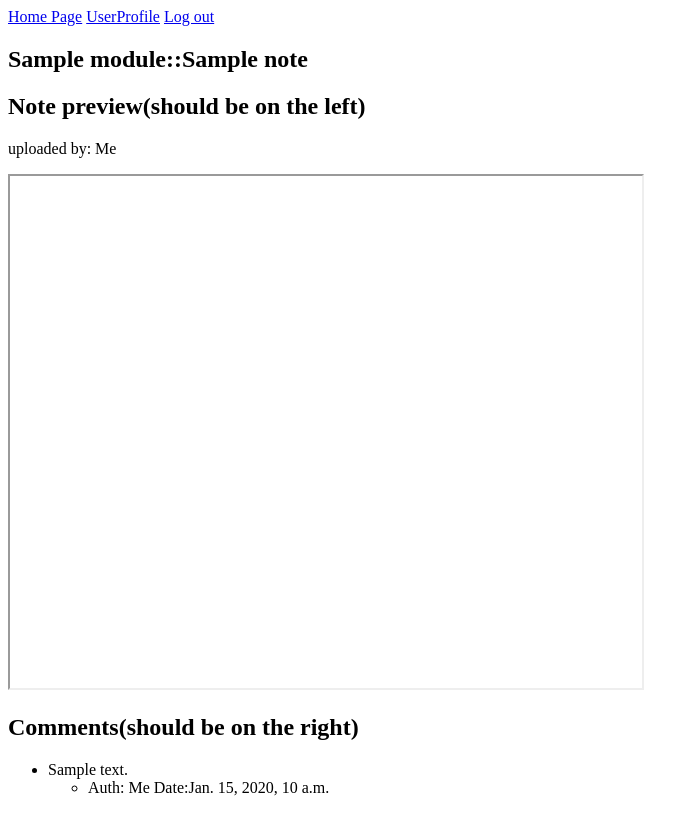
After one commit to ooogood/Senpai_ITechProject, a Django app: page /senpai/note/1 in a window 1280 px wide. The commit adds this page. Shown: the whole page, without its empty margins (0-699 px from the left). Run offline with Django 3.2, Linux system fonts and the light colour scheme; a user stored in the database is signed in; tables that the repository leaves empty hold one stand-in row (values such as "Sample post").

Commit message:
module page, note page version 1

```diff
--- a/senpai/models.py
+++ b/senpai/models.py
@@ -36,7 +36,7 @@ class Note(models.Model):
     date = models.DateTimeField(auto_now=True)
     likes = models.IntegerField(default=0)
     # file can be blank for testing for now
-    file = models.FileField(upload_to='pdf', blank=True)
+    file = models.FileField(upload_to='notes', blank=True)
     def __str__(self):
         return self.title
 
--- a/senpai/templatetags/senpai_template_tags.py
+++ b/senpai/templatetags/senpai_template_tags.py
@@ -6,3 +6,6 @@ register = template.Library()
 @register.filter
 def get_dict_item(dic, key):
 	return dic.get( key )
+@register.filter
+def get_username(user):
+	return user.username
--- a/senpai/urls.py
+++ b/senpai/urls.py
@@ -6,6 +6,10 @@ app_name = 'senpai'
 urlpatterns = [
     # home page
     path('', views.home, name='home'),
+    # module page
+    path('module/<slug:module_name_slug>/', views.show_module, name='show_module'),
+    # note page
+    path('note/<int:note_id>', views.show_note, name='show_note'),
     # user - my note
     path('mynote/<int:mynote_page_id>/', views.mynote, name='mynote'),
     path('mynote/', views.mynote, name='mynote'),
--- a/senpai/views.py
+++ b/senpai/views.py
@@ -44,7 +44,41 @@ def home(request):
 		context_dict['other_modules'] = None
 	response = render( request, 'senpai/home.html', context=context_dict)
 	return response
-
+# module page
+@login_required
+def show_module(request, module_name_slug):
+	context_dict = {}
+	note_dict = {}
+	try:
+		module = Module.objects.get(slug=module_name_slug)
+		notes = Note.objects.filter(module=module)
+		context_dict['module'] = module
+		context_dict['notes'] = notes
+		context_dict['all_modules'] = Module.objects.all()
+		# calculate comment count for each note
+		for note in notes:
+			cnt = Comment.objects.filter(note=note).count()
+			note_dict[ note.title ] = cnt
+		context_dict['note_dict'] = note_dict
+	except Module.DoesNotExist:
+		context_dict['module'] = None
+		context_dict['notes'] = None
+		context_dict['all_modules'] = None
+		context_dict['note_dict'] = None
+	return render(request, 'senpai/module.html', context=context_dict)
+# note page
+@login_required
+def show_note(request, note_id):
+	context_dict = {}
+	try:
+		context_dict['note'] = Note.objects.get(id=note_id)
+		context_dict['module'] = context_dict['note'].module
+		context_dict['comments'] = Comment.objects.filter(note=context_dict['note'])
+	except Note.DoesNotExist:
+		context_dict['module'] = None
+		context_dict['note'] = None
+		context_dict['comments'] = None
+	return render(request, 'senpai/note.html', context=context_dict)
 # user - my note
 @login_required
 def mynote(request,mynote_page_id=1):
--- a/senpai_itech_project/settings.py
+++ b/senpai_itech_project/settings.py
@@ -15,6 +15,8 @@ import os
 # Build paths inside the project like this: os.path.join(BASE_DIR, ...)
 BASE_DIR = os.path.dirname(os.path.dirname(os.path.abspath(__file__)))
 TEMPLATE_DIR = os.path.join(BASE_DIR,'templates')
+MEDIA_DIR = os.path.join( BASE_DIR, 'media' )
+MEDIA_ROOT = MEDIA_DIR # define the full path to a directory where you’d like Django to store uploaded files.
 
 # Quick-start development settings - unsuitable for production
 # See https://docs.djangoproject.com/en/2.1/howto/deployment/checklist/
@@ -63,6 +65,8 @@ TEMPLATES = [
                 'django.template.context_processors.request',
                 'django.contrib.auth.context_processors.auth',
                 'django.contrib.messages.context_processors.messages',
+                # add media to allow file.url can be used w/o {{MEDIA_URL}} in the front
+                'django.template.context_processors.media',
             ],
         },
     },
@@ -119,4 +123,5 @@ USE_TZ = True
 # https://docs.djangoproject.com/en/2.1/howto/static-files/
 
 STATIC_URL = '/static/'
+MEDIA_URL = '/media/' # define the public url for media directory
 LOGIN_URL = 'senpai:login'
--- a/senpai_itech_project/urls.py
+++ b/senpai_itech_project/urls.py
@@ -16,9 +16,11 @@ Including another URLconf
 from django.contrib import admin
 from django.urls import path, include
 from senpai import views
+from django.conf import settings
+from django.conf.urls.static import static
 
 urlpatterns = [
     path('admin/', admin.site.urls),
     path('', views.home, name='home'),
     path('senpai/', include('senpai.urls')),
-]
+] + static(settings.MEDIA_URL, document_root=settings.MEDIA_ROOT)
--- /dev/null
+++ b/templates/senpai/note.html
@@ -0,0 +1,48 @@
+{% extends 'senpai/base.html' %}
+{% load senpai_template_tags %}
+
+{% block title_block %}
+	{{ module.name }}-{{ note.title }}
+{% endblock %}
+
+{% block body_block %}
+	<div class="top_links">
+		<a href="{% url 'senpai:home' %}">Home Page</a>
+		<a href="{% url 'senpai:mynote' %}">UserProfile</a>
+		<a href="{% url 'senpai:logout' %}">Log out</a>
+	</div>
+	<h2 class="note_header"> {{ module.name }}::{{ note.title }} </h2>
+	<div class="note_preview">
+		<h2>Note preview(should be on the left)</h2>
+		<p>
+			uploaded by:
+			{% if note.user|get_username == user.username %}
+				Me
+			{% else %}
+				{{ note.user|get_username }}
+			{% endif %}
+		</p>
+		<iframe src="{{ note.file.url }}" frameborder="1" width="50%" height="512px"></iframe>
+	</div>
+	<div class="comments">
+		<h2>Comments(should be on the right)</h2>
+		{% if comments %}
+			<ul>
+				{% for comment in comments %}
+					<li>{{ comment.content }}
+						<ul><li>
+							Auth:
+							{% if comment.user|get_username == user.username %}
+								Me
+							{% else %}
+								{{ comment.user|get_username }}
+							{% endif %}
+							 Date:{{comment.date}}
+						</li></ul>
+				{% endfor %}
+			</ul>
+		{% else %}
+			<strong>This note has no comment yet.</strong>
+		{% endif %}
+	</div>
+{% endblock %}
```
Also changed, not shown: populate_senpai.py (+17 -5 lines), templates/senpai/home.html (+10 -10 lines), templates/senpai/module.html (added, +33 -0 lines), 1 other file.
